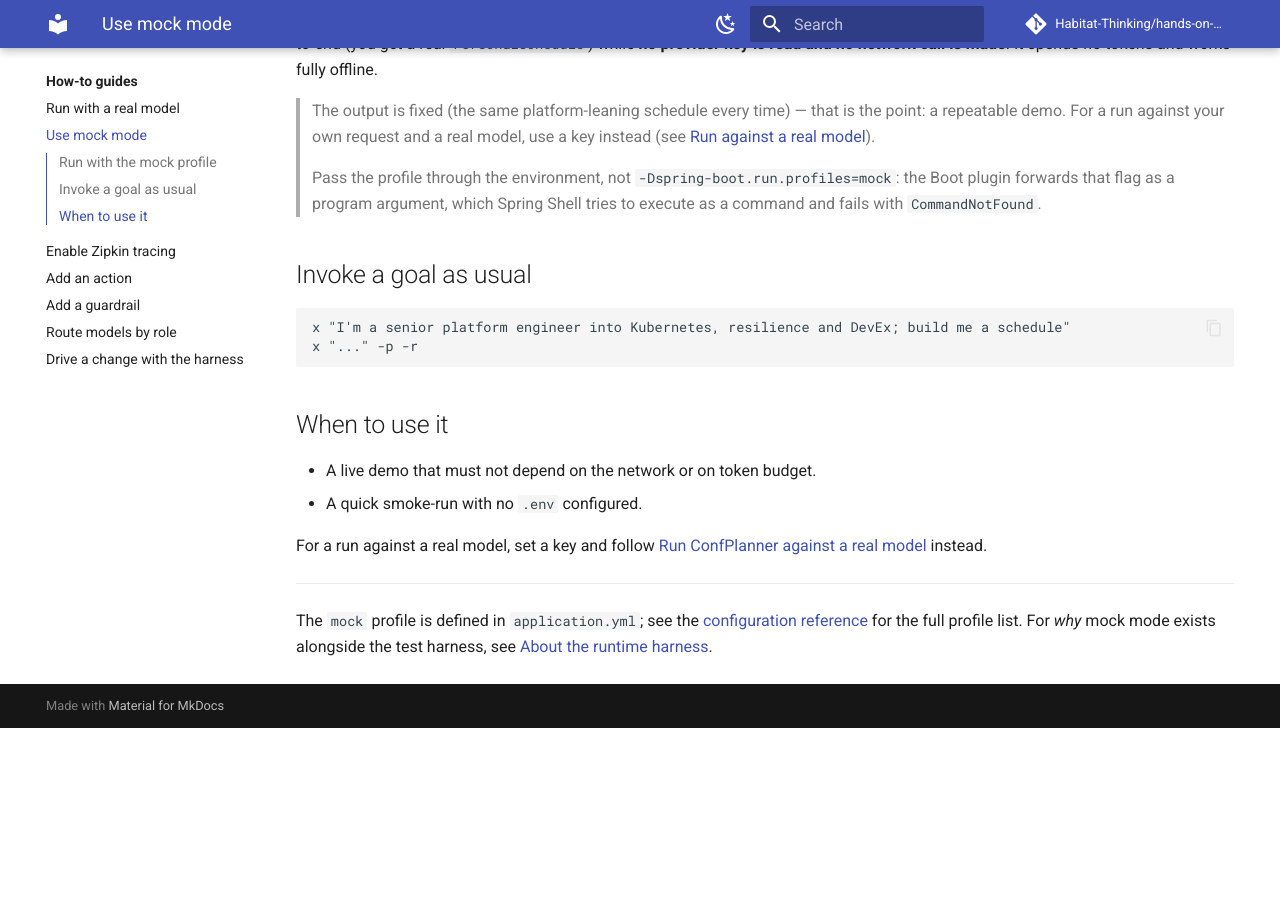
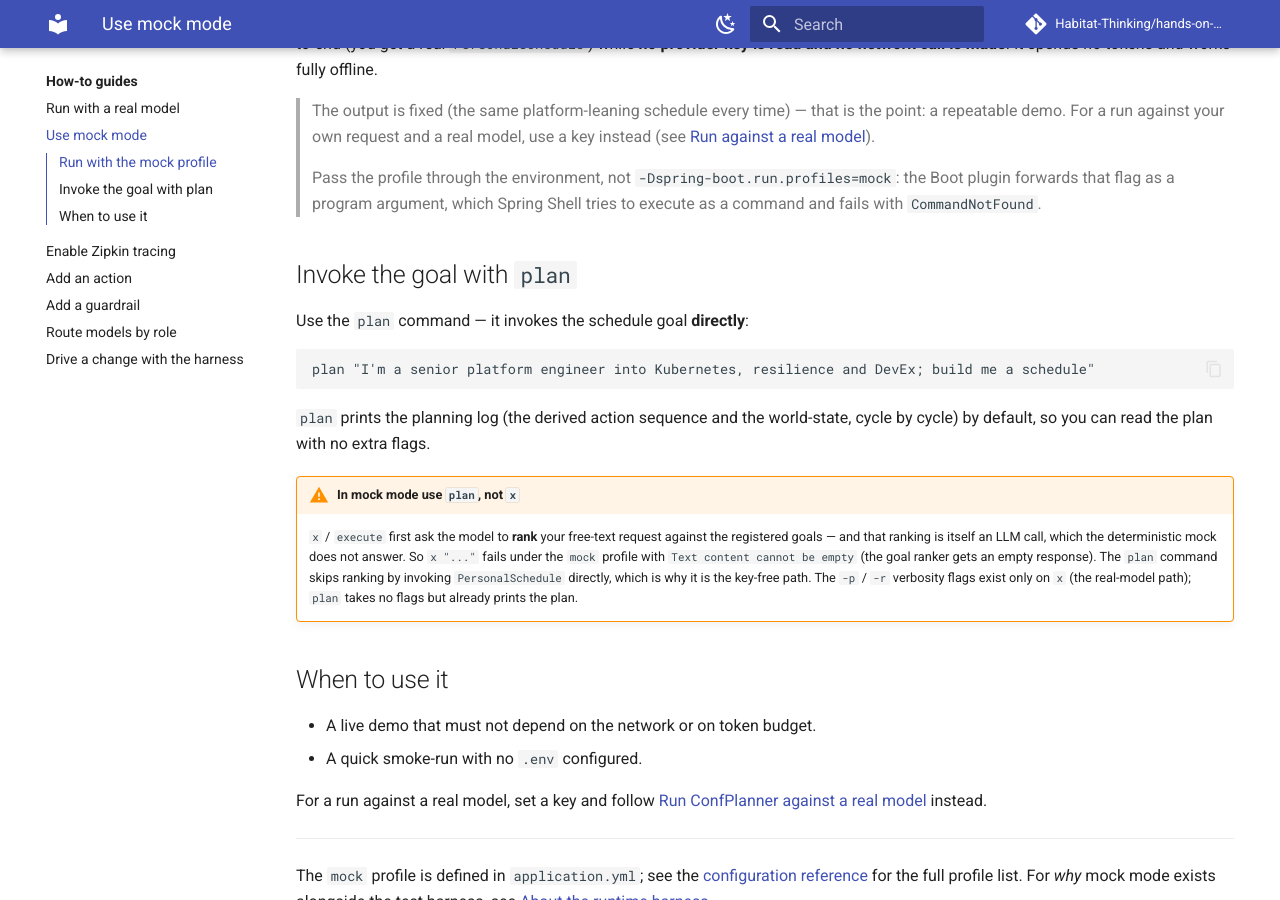
Before and after one commit to Habitat-Thinking/hands-on-agent-development, an MkDocs documentation site: the page built from docs/how-to/use-mock-mode.md, in a window 1280 px wide and 900 px high, scrolled down 446 px. Built offline with MkDocs 1.6.1 and Material for MkDocs 9.7.7, drawn with Linux system fonts in a browser that asks for light colours; comment, search, counter and statistics services are not loaded; before the commit the page ends 1174 px from its top, so only the background shows below that.

Commit message:
docs: keyless learners must invoke with plan, not x (x fails in mock mode)
Running the app keyless surfaced a broken step no prior pass caught: the mock-mode
guide told learners to run 'x "..."', but x/execute rank the request against the
registered goals via an LLM call the deterministic mock never answers, so under the
mock profile x fails with 'Text content cannot be empty' (LlmRanker.rank, retried
5x). plan invokes PersonalSchedule directly, bypassing the ranker — it is the
key-free command, and it prints the planning log by default.

- use-mock-mode.md: swap x -> plan; add a warning explaining why x fails keyless and
  that -p/-r are x-only.
- getting-started.md: add a key-free callout at Step 4 (mock mode + plan), and fix
  the shell prompt shown to learners — it is 'embabel>', not 'shell:>' (3 places).
- cli.md: plan bypasses the ranker (key-free/mock invocation), takes no flags, prints
  the plan by default; -p/-r are not available on plan.
- configuration.md: the mock profile's real seam is the three role->mock overrides;
  the mock-mode flag is inert at 0.5.0.
- MockLlmService javadoc: correct the same x -> plan claim.

Co-Authored-By: Claude Opus 4.8 (1M context) <noreply@anthropic.com>

````diff
--- a/docs/how-to/use-mock-mode.md
+++ b/docs/how-to/use-mock-mode.md
@@ -23,12 +23,24 @@ tokens and works fully offline.
 > forwards that flag as a program argument, which Spring Shell tries to execute as a command and
 > fails with `CommandNotFound`.
 
-## Invoke a goal as usual
+## Invoke the goal with `plan`
+
+Use the `plan` command — it invokes the schedule goal **directly**:
 
 ```text
-x "I'm a senior platform engineer into Kubernetes, resilience and DevEx; build me a schedule"
-x "..." -p -r
+plan "I'm a senior platform engineer into Kubernetes, resilience and DevEx; build me a schedule"
 ```
+
+`plan` prints the planning log (the derived action sequence and the world-state, cycle by cycle) by
+default, so you can read the plan with no extra flags.
+
+!!! warning "In mock mode use `plan`, not `x`"
+    `x` / `execute` first ask the model to **rank** your free-text request against the registered
+    goals — and that ranking is itself an LLM call, which the deterministic mock does not answer. So
+    `x "..."` fails under the `mock` profile with `Text content cannot be empty` (the goal ranker
+    gets an empty response). The `plan` command skips ranking by invoking `PersonalSchedule`
+    directly, which is why it is the key-free path. The `-p` / `-r` verbosity flags exist only on
+    `x` (the real-model path); `plan` takes no flags but already prints the plan.
 
 ## When to use it
 
````
Also changed, not shown: docs/reference/cli.md (+4 -2 lines), docs/reference/configuration.md (+1 -1 lines), docs/tutorials/getting-started.md (+10 -3 lines), 1 other file.
